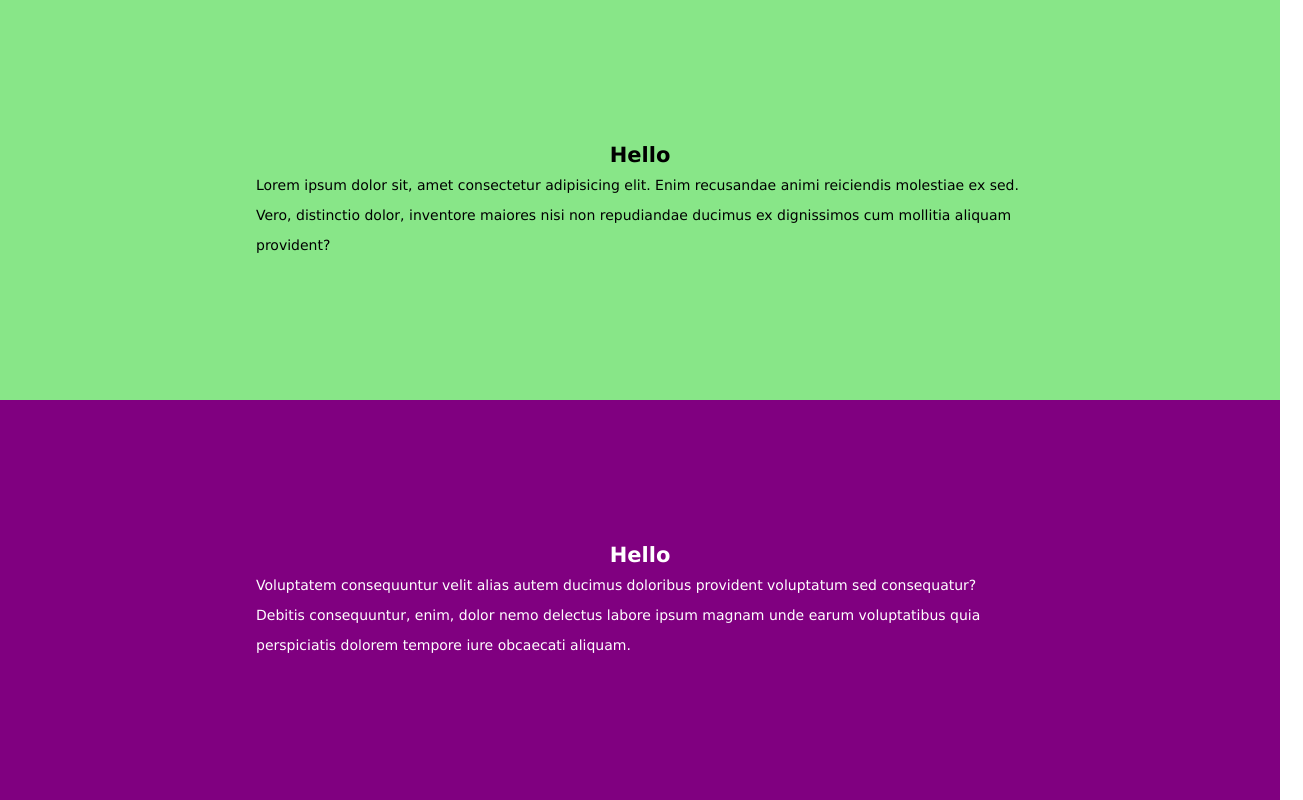
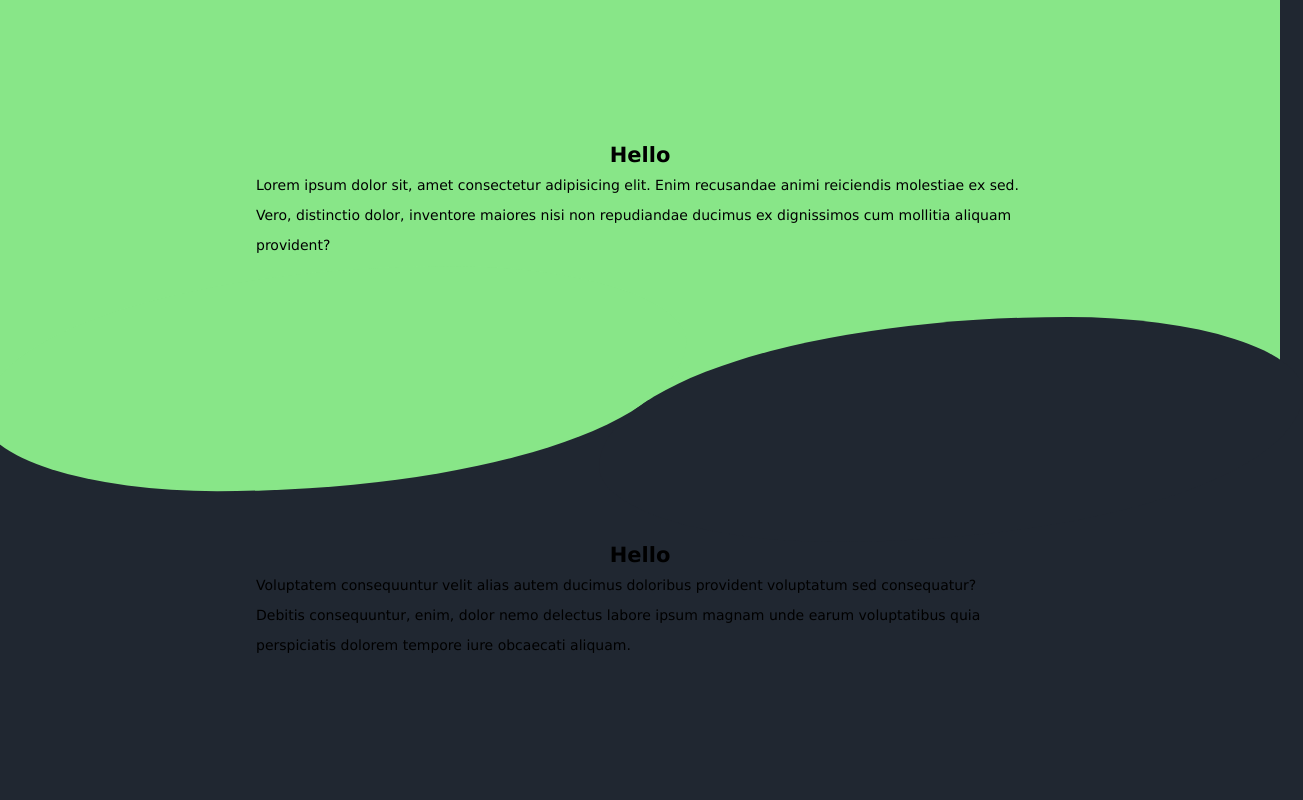
Before and after one commit to YuneshShrestha/curvy_cards, a plain HTML site: page dist/index.html in a window 1280 px wide. Shown: the top 800 px of the page, 1303 px wide, since content can reach past the window. Drawn offline with Linux system fonts and the light colour scheme.

Commit message:
curve1 completed

```diff
--- a/dist/index.html
+++ b/dist/index.html
@@ -8,13 +8,15 @@
     <link rel="stylesheet" href="css/main.css">
 </head>
 <body>
-    <section>
+    <section class="one">
         <h1>Hello</h1>
         <p>Lorem ipsum dolor sit, amet consectetur adipisicing elit. Enim recusandae animi reiciendis molestiae ex sed. Vero, distinctio dolor, inventore maiores nisi non repudiandae ducimus ex dignissimos cum mollitia aliquam provident?</p>
+        <div class="curve"></div>
     </section>
     <section>
         <h1>Hello</h1>
         <p>Voluptatem consequuntur velit alias autem ducimus doloribus provident voluptatum sed consequatur? Debitis consequuntur, enim, dolor nemo delectus labore ipsum magnam unde earum voluptatibus quia perspiciatis dolorem tempore iure obcaecati aliquam.</p>
+
     </section>
     <section>
         <h1>Hello</h1>
--- a/scss/_config.scss
+++ b/scss/_config.scss
@@ -3,6 +3,7 @@ $horizontal_padding: 20vw;
 $vertical_padding: 100px;
 $text-color1: white;
 $text-color2: black;
+$bg-color: #202731;
 
 *{
     margin: 0;
--- a/scss/main.scss
+++ b/scss/main.scss
@@ -1,24 +1,52 @@
 @import "config";
+@mixin pseudo {
+  content: '';
+  display: block;
+  position: absolute;
+  border-radius: 100% 50%;
+  width: 55%;
+  height: 100%;
+}
 body{
     font: {
         family: Verdana, Geneva, Tahoma, sans-serif;
         size: $font-size;
     }
+    overflow-x: hidden;
+    background-color: $bg-color;
 }
 section{
+    position: relative;
     min-height: 400px;
+    padding-top: 100px;
     display: flex;
     flex-direction: column;
     align-items: center;
     justify-content: center;
     padding: $vertical_padding $horizontal_padding;
     line-height: 30px;
+    z-index: 0;
+
   }
-  section:nth-child(odd){
-    background-color: map-get($colors,one);
-    color: $text-color2;
+  .one{
+    background-color: map-get($map: $colors, $key: one);
   }
-  section:nth-child(even){
-    background-color: map-get($colors,four);
-    color: $text-color1;
+  .curve{
+    position: absolute;
+    height: 225px;
+    width: 100%;
+    bottom: 0;
   }
+  .curve::before {
+    @include pseudo();
+    transform: translate(85.1%, 63.1%);
+    background-color: $bg-color;
+  }
+
+
+  .curve::after {
+    @include pseudo();
+    background-color: map-get($map: $colors, $key: one );
+    transform: translate(-2.5%, 40.5%);
+    z-index: -1;
+  }
```
Also changed, not shown: dist/css/main.css, 1 other file.
